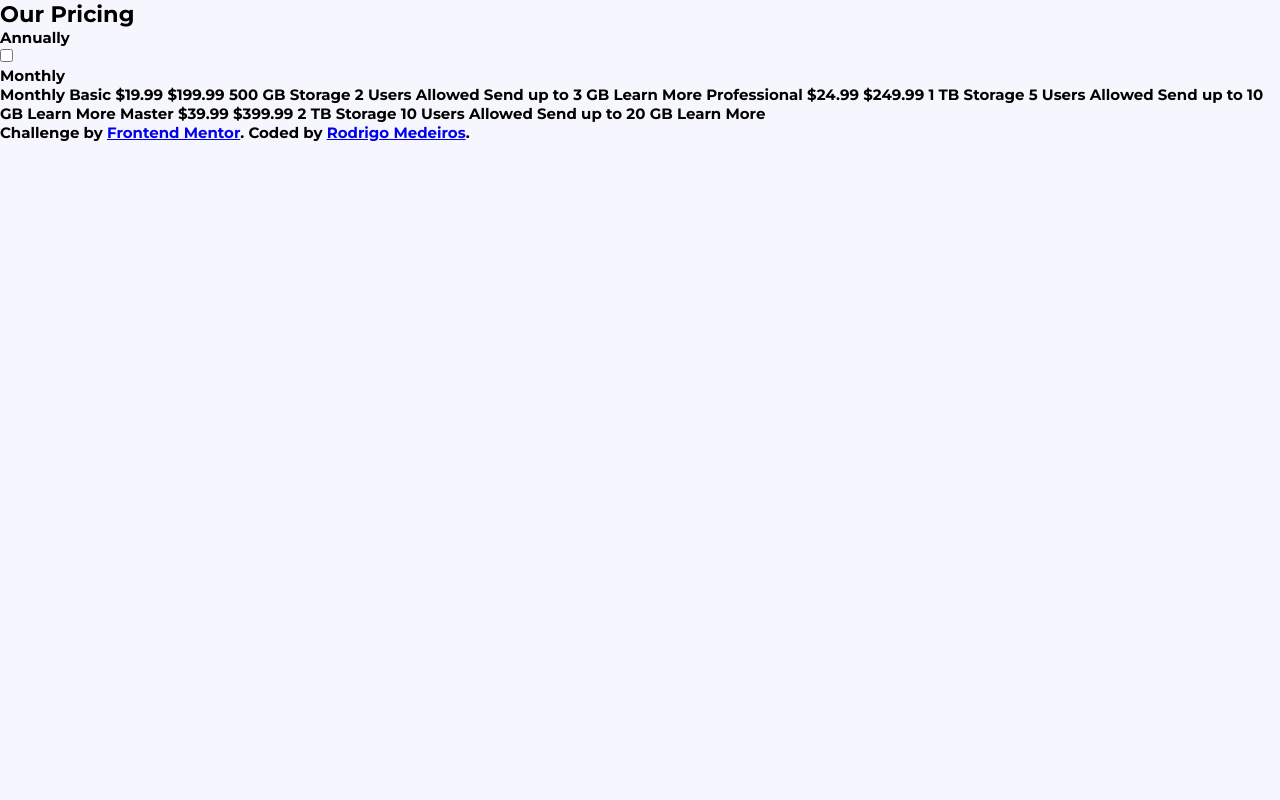
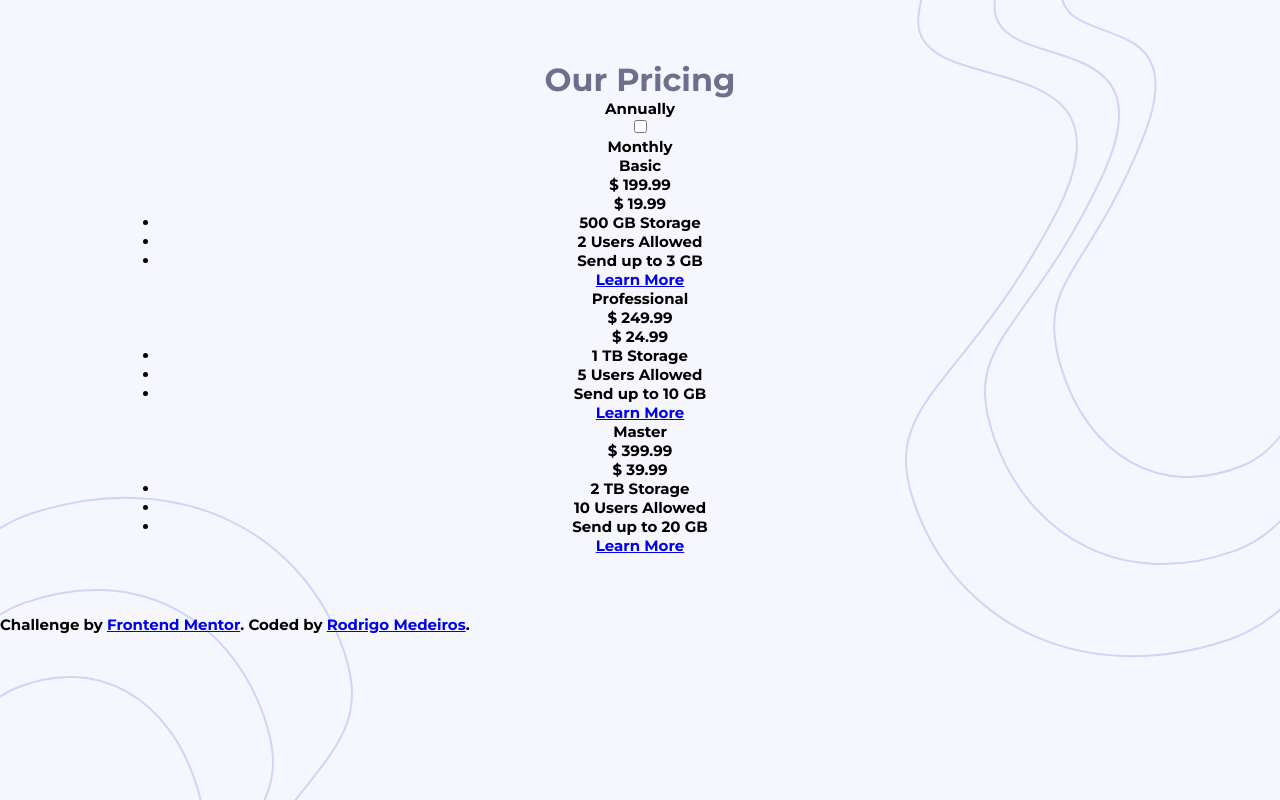
Before and after one commit to medeiros11-dev/precos-de-assinatura, a plain HTML site: page index.html in a window 1280 px wide. Drawn offline with Linux system fonts and the light colour scheme.

Commit message:
Ajustes HTML e CSS

```diff
--- a/index.html
+++ b/index.html
@@ -14,9 +14,11 @@
 </head>
 <body>
   <section class="container">
+    <div class="tudo">
       <header>
         <h1 class="titulo">Our Pricing</h1>
       </header>
+      <main>
         <div class="precos">
           <p>Annually</p>
           <label for="" class="botao">
@@ -25,42 +27,47 @@
           </label>
           <p>Monthly</p>
         </div>
-    <main class="main-pricing">
-      <div class="pricing-box"></div>
+        <div class="preco-principal">
+          <div class="caixa-preco">
+            <p class="titulo-caixa">Basic</p>
+            <p class="preco-anual">&dollar; <span class="preco">199.99</span></p>
+            <p class="preco-mensal">&dollar; <span class="preco">19.99</span></p>
+            <ul>
+              <li>500 GB Storage</li>
+              <li>2 Users Allowed</li>
+              <li>Send up to 3 GB</li>
+            </ul>
+            <a href="#">Learn More</a>
+          </div>
+          <div class="caixa-preco">
+            <p class="titulo-caixa">Professional</p>
+            <p class="preco-anual">&dollar; <span class="preco">249.99</span></p>
+            <p class="preco-mensal">&dollar; <span class="preco">24.99</span></p>
+            <ul>
+              <li>1 TB Storage</li>
+              <li>5 Users Allowed</li>
+              <li>Send up to 10 GB</li>
+            </ul>
+            <a href="#">Learn More</a>
+          </div>
+          <div class="caixa-preco">
+            <p class="titulo-caixa">Master</p>
+            <p class="preco-anual">&dollar; <span class="preco">399.99</span></p>
+            <p class="preco-mensal">&dollar; <span class="preco">39.99</span></p>
+            <ul>
+              <li>2 TB Storage</li>
+              <li>10 Users Allowed</li>
+              <li>Send up to 20 GB</li>
+            </ul>
+            <a href="#">Learn More</a>
+          </div>
+        </div>
       </main>
-
-
-
+    </div>
 </section>
-  Monthly
-
-  Basic
-  &dollar;19.99
-  &dollar;199.99
-  500 GB Storage
-  2 Users Allowed
-  Send up to 3 GB
-  Learn More
-
-  Professional
-  &dollar;24.99
-  &dollar;249.99
-  1 TB Storage
-  5 Users Allowed
-  Send up to 10 GB
-  Learn More
-
-  Master
-  &dollar;39.99
-  &dollar;399.99
-  2 TB Storage
-  10 Users Allowed
-  Send up to 20 GB
-  Learn More
-
-  <div class="rodape">
+  <footer class="rodape">
     Challenge by <a href="https://www.frontendmentor.io?ref=challenge" target="_blank">Frontend Mentor</a>.
     Coded by <a href="https://github.com/medeiros11-dev/precos-de-assinatura">Rodrigo Medeiros</a>.
-  </div>
+  </footer>
 </body>
 </html>
--- a/styles/_general.scss
+++ b/styles/_general.scss
@@ -11,4 +11,18 @@ html {
 body {
     font-family: 'Montserrat', sans-serif;
     background-color: $very-light-blue;
+    min-height: 100vh;
+    background-image: url(/images/bg-top.svg), url(/images/bg-bottom.svg);
+    background-position: right top, left bottom;
+    background-repeat: no-repeat;
 }
+
+.container {
+    max-width: 1000px;
+    margin: 0 auto;
+
+    .tudo {
+        padding: 4rem 1.333rem;
+        text-align: center;
+    }
+}
--- a/styles/h1-botao.scss
+++ /dev/null
@@ -1,3 +0,0 @@
-.titulo{
-
-}
```
Also changed, not shown: styles/h1-botao.css, styles/styles.css, 2 other files. Lines whose indentation alone changed are shown as unchanged.
